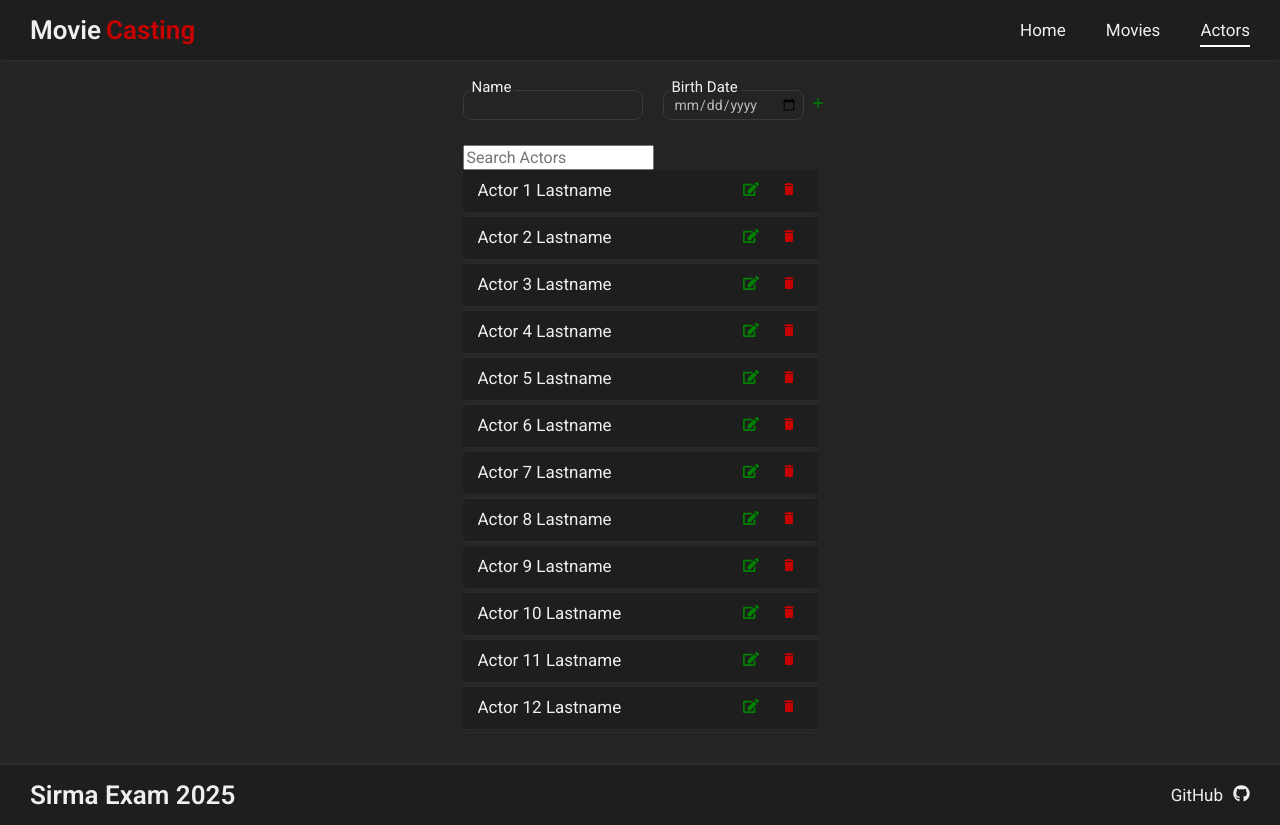
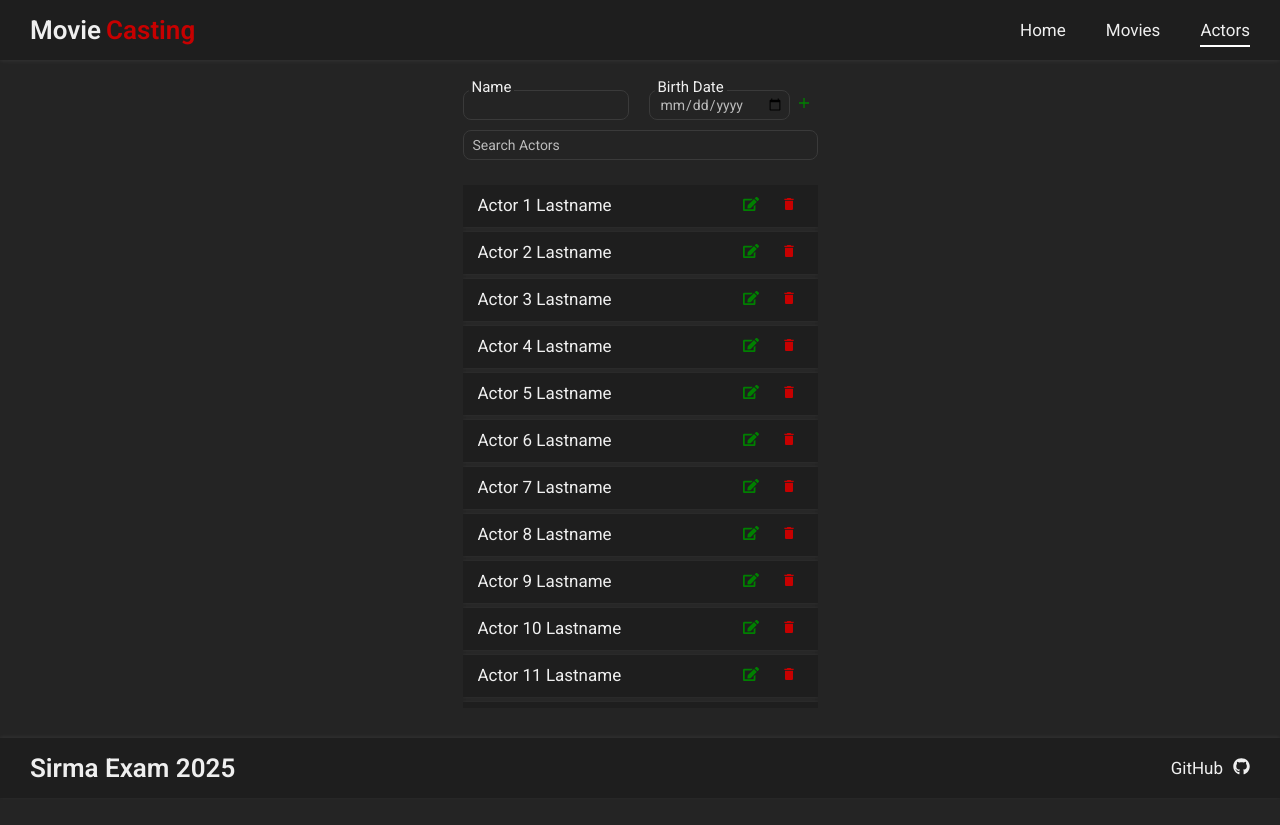
Before and after one commit to nikolai-dimitrov/Sirma-Movie-App, a React (Vite) app in the folder Sirma-Movie-App/: page /actors in a window 1280 px wide. After the commit the page ends 800 px from the top, so only its background shows below. Built offline with nearby package versions, Linux system fonts and the light colour scheme.

Commit message:
refactor: create reusable input component and add replace all inputs

```diff
--- a/Sirma-Movie-App/src/components/Actors/ActorForm/ActorForm.jsx
+++ b/Sirma-Movie-App/src/components/Actors/ActorForm/ActorForm.jsx
@@ -1,6 +1,7 @@
 import { useState, useEffect } from "react"
 
-import { useForm } from "../../../hooks/useForm"
+import { useForm } from '../../../hooks/useForm'
+import { Input } from '../../Input/Input'
 
 import { IoMdAdd } from 'react-icons/io'
 import { GiSaveArrow } from 'react-icons/gi'
@@ -30,22 +31,22 @@ export const ActorForm = ({ actor, submitHandler, finishUpdate, isUpdating }) =>
     return (
         <form className={styles.actorForm} action="" onSubmit={(e) => onFormSubmitHandler(e, actor.ID)}>
             <div className={styles.inputWrapper}>
-                <label htmlFor="Title">Name</label>
-                <input
-                    id='FullName'
-                    name='FullName'
-                    onChange={onChangeHandler}
-                    value={formValues['FullName']}
+                <label htmlFor="FullName">Name</label>
+                <Input
+                    id={"FullName"}
+                    name={"FullName"}
+                    onChangeHandler={onChangeHandler}
+                    value={formValues["FullName"]}
                 />
             </div>
             <div className={styles.inputWrapper}>
-                <label htmlFor="Title">Birth Date</label>
-                <input
-                    type='date'
-                    id='BirthDate'
-                    name='BirthDate'
-                    onChange={onChangeHandler}
-                    value={formValues['BirthDate']}
+                <label htmlFor="BirthDate">Birth Date</label>
+                <Input
+                    type={"date"}
+                    id={"BirthDate"}
+                    name={"BirthDate"}
+                    onChangeHandler={onChangeHandler}
+                    value={formValues["BirthDate"]}
                 />
             </div>
             <button>{isUpdating ? <GiSaveArrow /> : <IoMdAdd />}</button>
--- a/Sirma-Movie-App/src/components/Actors/ActorForm/actor-form.module.css
+++ b/Sirma-Movie-App/src/components/Actors/ActorForm/actor-form.module.css
@@ -3,7 +3,7 @@
 	display: flex;
 	justify-content: space-between;
 	align-items: center;
-	margin-bottom: 25px;
+	margin-bottom: 10px;
 }
 
 .inputWrapper {
@@ -25,28 +25,6 @@
 	font-size: 15px;
 }
 
-.actorForm input {
-	background-color: #242424;
-	border: 1px solid #3a3a3a;
-	color: #bbbbbb;
-	padding: 6px 9px;
-	border-radius: 8px;
-	font-size: 14px;
-}
-
-.actorForm input[type="date"] {
-	padding: 5px 5px;
-	padding-left: 10px;
-}
-
-.actorForm input:focus {
-	outline: none;
-	box-shadow: 0 0 4px #3a3a3a;
-}
-
-.actorForm input::placeholder {
-	color: #bbbbbb;
-}
 
 .actorForm button {
 	background-color: transparent;
--- a/Sirma-Movie-App/src/components/Actors/Actors.jsx
+++ b/Sirma-Movie-App/src/components/Actors/Actors.jsx
@@ -2,6 +2,7 @@ import { useState, useContext, useMemo } from 'react'
 
 import { MovieContext } from '../../contexts/MovieContext';
 import { ActorForm } from './ActorForm/ActorForm';
+import { Input } from '../input/Input';
 import { useDebouncedSearch } from '../../hooks/useDebouncedSearch';
 
 import { FaEdit } from 'react-icons/fa'
@@ -61,14 +62,16 @@ export const Actors = () => {
     return (
         <section className={styles.actors}>
             <ActorForm actor={actor} submitHandler={isUpdating ? updateActorHandler : addActorHandler} finishUpdate={finishUpdate} isUpdating={isUpdating} />
-            <input
-                type="text"
-                id='SearchParam'
-                name='SearchParam'
-                placeholder='Search Actors'
-                onChange={onChangeHandler}
-                value={searchParam}
-            />
+            <div className={styles.searchInputWrapper}>
+                <Input
+                    type="text"
+                    id={"SearchInput"}
+                    name={"SearchParam"}
+                    placeholder={'Search Actors'}
+                    onChangeHandler={onChangeHandler}
+                    value={searchParam}
+                />
+            </div>
             <ul className={styles.actorsList}>
                 {filteredActors?.map(currentActor => (
                     <li key={currentActor.ID} className={styles.actorItem}>
--- a/Sirma-Movie-App/src/components/Actors/actors.module.css
+++ b/Sirma-Movie-App/src/components/Actors/actors.module.css
@@ -1,13 +1,17 @@
 .actors {
 	margin: 0 auto;
 	width: 355px;
+}
+
+.searchInputWrapper {
+	margin-bottom: 25px;
 }
 
 .actorsList {
 	display: flex;
 	flex-direction: column;
 	gap: 5px;
-	height: calc(100vh - 235px);
+	height: calc(100vh - 277px);
 	overflow: auto;
 }
 
@@ -81,13 +85,11 @@
 
 .detailsContainer p {
 	margin: 0 0 2px 7px;
-
 }
 
 .detailsContainer p {
 	color: #bbbbbb;
 }
-
 
 .movieDetails {
 	overflow: auto;
--- /dev/null
+++ b/Sirma-Movie-App/src/components/Input/Input.jsx
@@ -0,0 +1,14 @@
+import styles from './input.module.css'
+export const Input = ({ type, id, name, placeholder, onChangeHandler, value }) => {
+    return (
+        <input
+            className={styles.input}
+            type={type}
+            id={id}
+            name={name}
+            placeholder={placeholder}
+            onChange={onChangeHandler}
+            value={value}
+        />
+    )
+}
--- /dev/null
+++ b/Sirma-Movie-App/src/components/Input/input.module.css
@@ -0,0 +1,24 @@
+.input {
+	background-color: #242424;
+	border: 1px solid #3a3a3a;
+	color: #bbbbbb;
+	padding: 6px 9px;
+	border-radius: 8px;
+	font-size: 14px;
+	width: 100%;
+}
+
+.input:focus {
+	outline: none;
+	box-shadow: 0 0 4px #3a3a3a;
+}
+
+.input::placeholder {
+	color: #bbbbbb;
+}
+
+
+.input[type="date"] {
+	padding: 5px 5px;
+	padding-left: 10px;
+}
--- a/Sirma-Movie-App/src/components/Movies/MovieForm/MovieForm.jsx
+++ b/Sirma-Movie-App/src/components/Movies/MovieForm/MovieForm.jsx
@@ -1,6 +1,7 @@
-import { useState, useEffect } from "react"
+import { useState, useEffect } from 'react'
 
-import { useForm } from "../../../hooks/useForm"
+import { useForm } from '../../../hooks/useForm'
+import { Input } from '../../input/Input'
 
 import { IoMdAdd } from 'react-icons/io'
 import { GiSaveArrow } from 'react-icons/gi'
@@ -30,23 +31,23 @@ export const MovieForm = ({ movie, submitHandler, finishUpdate, isUpdating }) =>
         <form className={styles.movieForm} action="" onSubmit={(e) => onFormSubmitHandler(e, movie.ID)}>
             <div className={styles.inputWrapper}>
                 <label htmlFor="Title">Movie Name</label>
-                <input
-                    type='text'
-                    id='Title'
-                    name='Title'
-                    onChange={onChangeHandler}
-                    value={formValues['Title']}
+                <Input
+                    type={"text"}
+                    id={"Title"}
+                    name={"Title"}
+                    onChangeHandler={onChangeHandler}
+                    value={formValues["Title"]}
                 />
 
             </div>
             <div className={styles.inputWrapper}>
                 <label htmlFor="Title">Release Date</label>
-                <input
-                    type='date'
-                    id='ReleaseDate'
-                    name='ReleaseDate'
-                    onChange={onChangeHandler}
-                    value={formValues['ReleaseDate']}
+                <Input
+                    type={"date"}
+                    id={"ReleaseDate"}
+                    name={"ReleaseDate"}
+                    onChangeHandler={onChangeHandler}
+                    value={formValues["ReleaseDate"]}
                 />
 
             </div>
--- a/Sirma-Movie-App/src/components/Movies/MovieForm/movie-form.module.css
+++ b/Sirma-Movie-App/src/components/Movies/MovieForm/movie-form.module.css
@@ -3,7 +3,7 @@
 	display: flex;
 	justify-content: space-between;
 	align-items: center;
-	margin-bottom: 25px;
+	margin-bottom: 10px;
 }
 
 .inputWrapper {
--- a/Sirma-Movie-App/src/components/Movies/Movies.jsx
+++ b/Sirma-Movie-App/src/components/Movies/Movies.jsx
@@ -2,6 +2,7 @@ import { useState, useContext, useMemo } from 'react'
 
 import { MovieContext } from '../../contexts/MovieContext'
 import { MovieForm } from './MovieForm/MovieForm'
+import { Input } from '../Input/Input'
 import { useDebouncedSearch } from '../../hooks/useDebouncedSearch'
 
 import { FaEdit } from 'react-icons/fa'
@@ -60,14 +61,17 @@ export const Movies = () => {
     return (
         <section className={styles.movies}>
             <MovieForm movie={movie} submitHandler={isUpdating ? updateMovieHandler : addMovieHandler} finishUpdate={finishUpdate} isUpdating={isUpdating} />
-            <input
-                type="text"
-                id='SearchParam'
-                name='SearchParam'
-                placeholder='Search Movie Title'
-                onChange={onChangeHandler}
-                value={searchParam}
-            />
+            <div className={styles.searchInputWrapper}>
+                <Input
+                    type={"text"}
+                    id={"SearchParam"}
+                    name={"SearchParam"}
+                    placeholder={"Search Movie Title"}
+                    onChangeHandler={onChangeHandler}
+                    value={searchParam}
+                />
+            </div>
+
             <ul className={styles.moviesList}>
                 {filteredMovies?.map(currentMovie => (
                     <li key={currentMovie.ID} className={styles.movieItem}>
--- a/Sirma-Movie-App/src/components/Movies/movies.module.css
+++ b/Sirma-Movie-App/src/components/Movies/movies.module.css
@@ -1,13 +1,17 @@
 .movies {
 	margin: 0 auto;
 	width: 355px;
+}
+
+.searchInputWrapper {
+	margin-bottom: 25px;
 }
 
 .moviesList {
 	display: flex;
 	flex-direction: column;
 	gap: 5px;
-	height: calc(100vh - 235px);
+	height: calc(100vh - 277px);
 	overflow: auto;
 }
 
@@ -80,7 +84,6 @@
 
 .detailsContainer p {
 	margin: 0 0 2px 7px;
-
 }
 
 .detailsContainer p {
```
Lines whose indentation alone changed are shown as unchanged.
